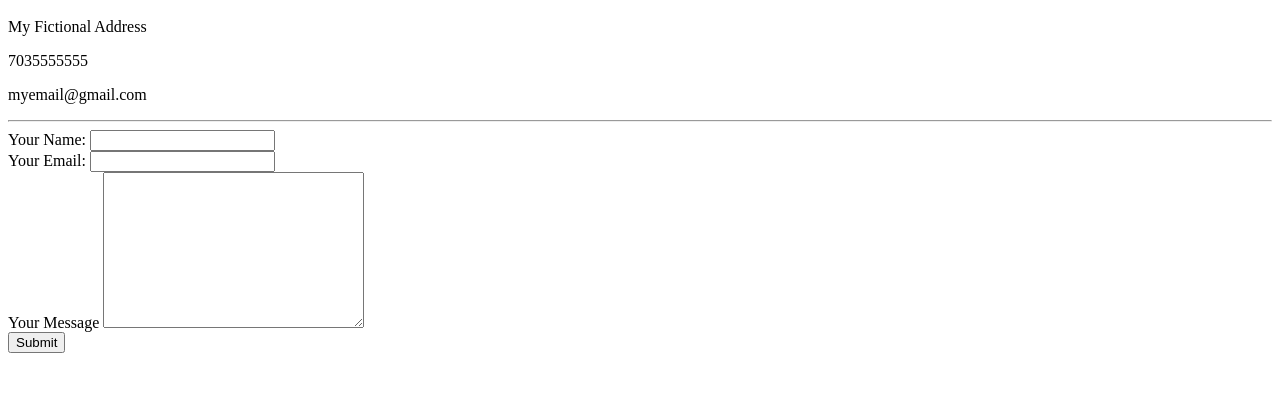
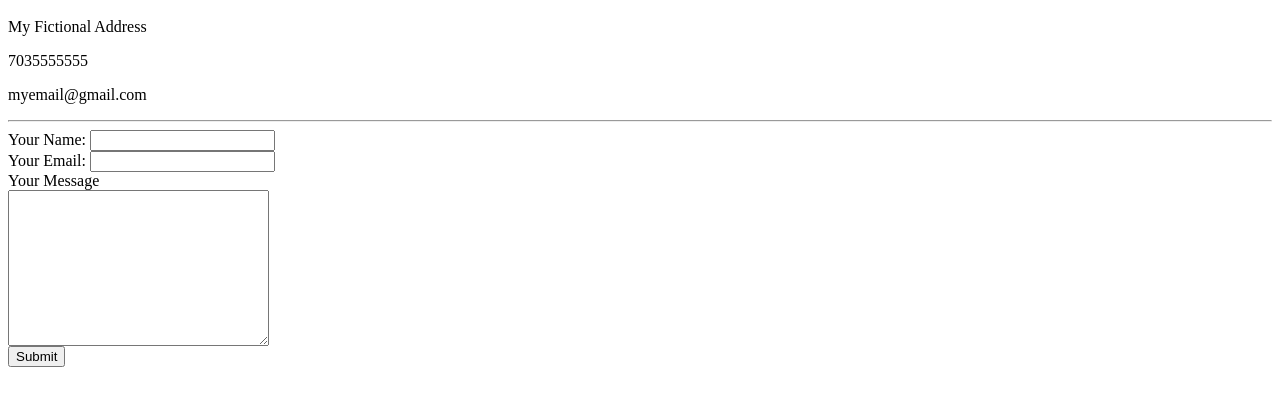
Before and after one commit to macc9121/cv, a plain HTML site: page contact-me.html in a window 1280 px wide. Shown: the part 48-454 px from the top of the page. Drawn offline with Linux system fonts and the light colour scheme.

Commit message:
Update contact-me.html

```diff
--- a/contact-me.html
+++ b/contact-me.html
@@ -14,7 +14,7 @@
             <input type="text" name="yourName" value=""><br>
             <label>Your Email:</label>
             <input type="email" name="yourEmail" value=""><br>
-            <label>Your Message</label>
+            <label>Your Message</label><br>
             <textarea name="yourMessage" rows="10" cols="30"></textarea><br>
             <input type="submit" name="">
         </form>
```
